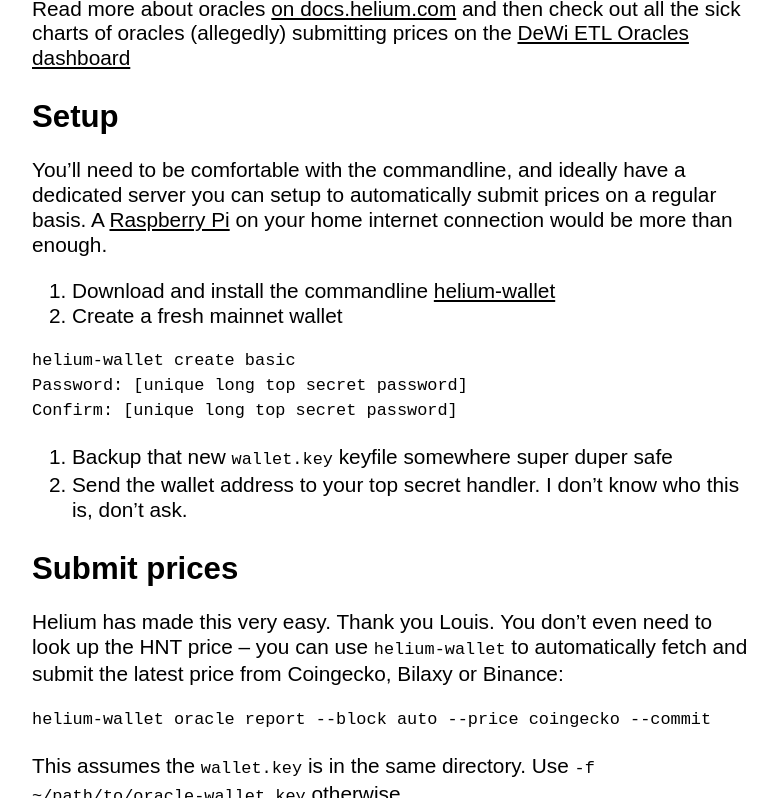
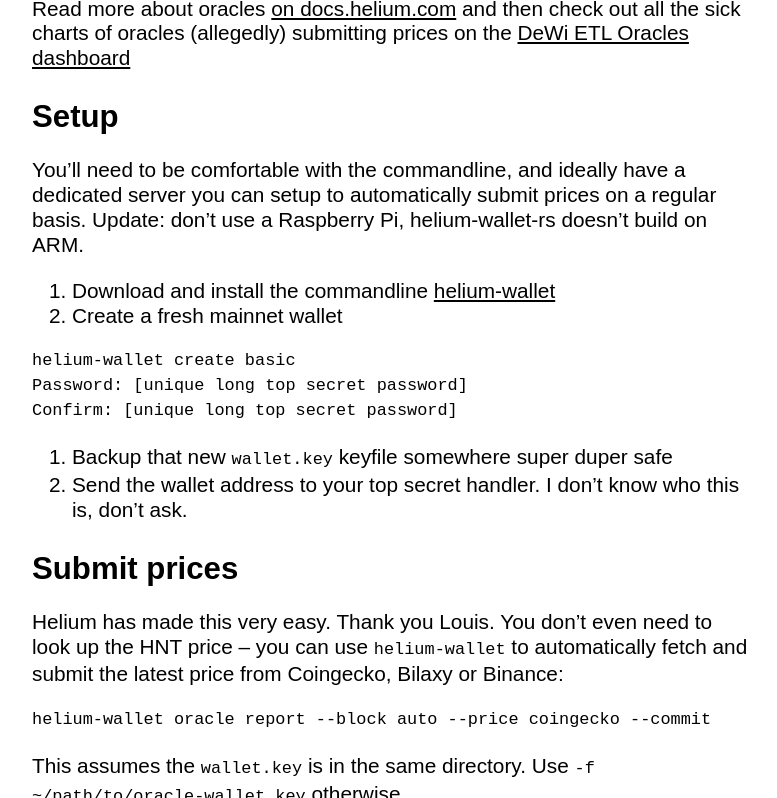
Before and after one commit to jamiew/jamiedubs.com, a Jekyll site: the page built from _posts/2021-11-22-how-to-be-an-hnt-price-oracle.md, in a window 1280 px wide and 900 px high, scrolled down 1207 px, cut to the strip 102-900 px from the top of the window. Shown: the whole strip, without its empty margins (248-1025 px from the left). Built offline with Jekyll 4.4.1, drawn with Linux system fonts in a browser that asks for light colours.

Commit message:
Update: don't use a pi. PR by @madninja

```diff
--- a/_posts/2021-11-22-how-to-be-an-hnt-price-oracle.md
+++ b/_posts/2021-11-22-how-to-be-an-hnt-price-oracle.md
@@ -23,7 +23,7 @@
 
 ## Setup
 
-You'll need to be comfortable with the commandline, and ideally have a dedicated server you can setup to automatically submit prices on a regular basis. A [Raspberry Pi](https://www.raspberrypi.org/) on your home internet connection would be more than enough.
+You'll need to be comfortable with the commandline, and ideally have a dedicated server you can setup to automatically submit prices on a regular basis. Update: don't use a Raspberry Pi, helium-wallet-rs doesn't build on ARM.
 
 1. Download and install the commandline [helium-wallet](https://github.com/helium/helium-wallet-rs)
 2. Create a fresh mainnet wallet
```
